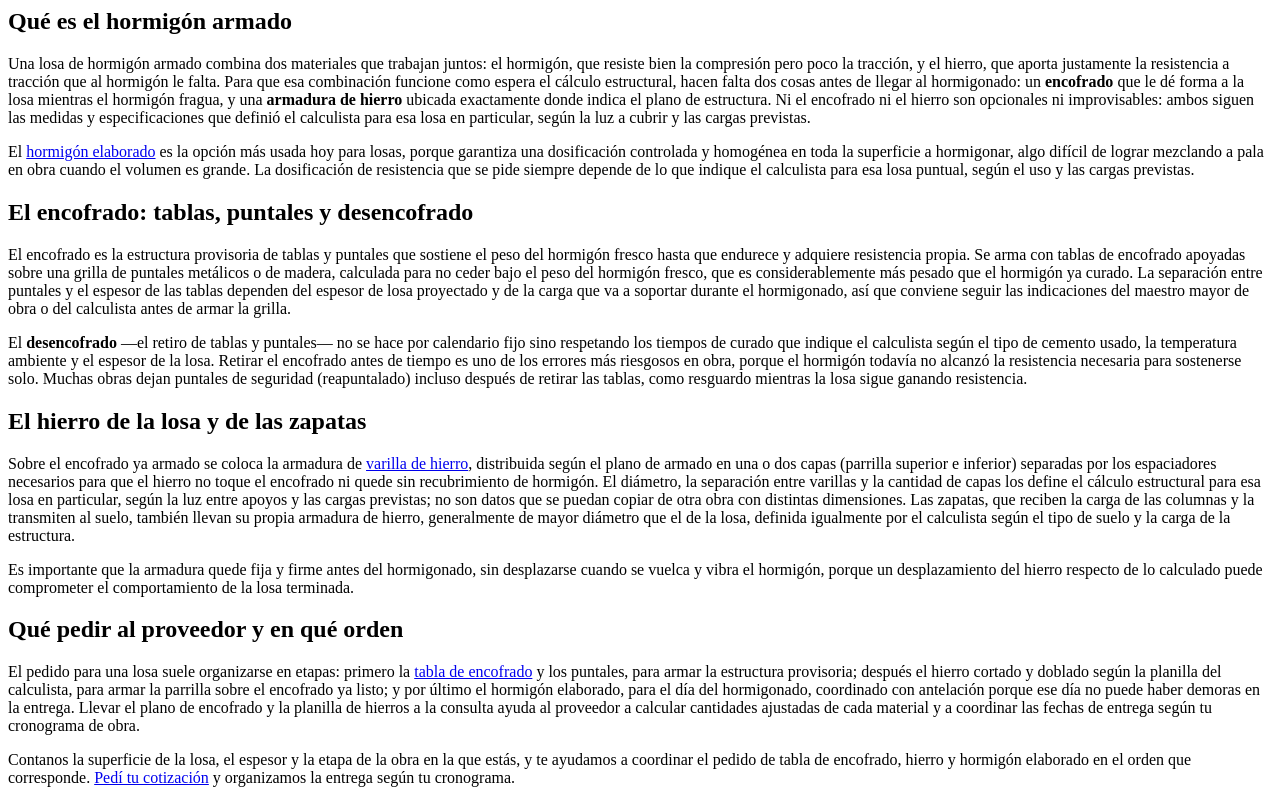
After one commit to antonmarklundcom/materiales, a PHP site: page /guias/losa-de-hormigon-encofrado-y-hierro.php in a window 1280 px wide. The commit adds this page. Run offline with PHP 8.4, Linux system fonts and the light colour scheme.

Commit message:
Fase 6 — prosa de las 5 categorías de lanzamiento y las 8 guías
Co-Authored-By: Claude Sonnet 5 <noreply@anthropic.com>
Claude-Session: https://claude.ai/code/session_01WNtrX5P8FUmnHXNdxW6Y7P

```diff
--- a/content/categorias/chapas-y-techos.php
+++ b/content/categorias/chapas-y-techos.php
@@ -10,8 +10,8 @@
   corta calor y ruido de lluvia. Si la idea es un techo de tejas, están la
   <a href="/materiales/teja-espanola/">teja española</a> (la teja colonial curva de siempre) y
   la <a href="/materiales/teja-francesa/">teja francesa</a>, de perfil plano y encastre. El
-  <a href="/materiales/fibrocemento/">fibrocemento</a> —lo que acá se conoce como
-  eternit— es otra alternativa liviana y resistente para techos y cerramientos. Para luz
+  <a href="/materiales/fibrocemento/">fibrocemento</a> es otra alternativa liviana y
+  resistente para techos y cerramientos. Para luz
   natural sin perder cobertura está el <a href="/materiales/policarbonato/">policarbonato</a>,
   ideal para galerías y claraboyas, y para cielorrasos interiores el
   <a href="/materiales/cielorraso-de-pvc/">cielorraso de PVC</a>. Completan el techo las
--- /dev/null
+++ b/content/guias/losa-de-hormigon-encofrado-y-hierro.php
@@ -0,0 +1,74 @@
+<h2>Qué es el hormigón armado</h2>
+<p>
+  Una losa de hormigón armado combina dos materiales que trabajan juntos: el hormigón, que
+  resiste bien la compresión pero poco la tracción, y el hierro, que aporta justamente la
+  resistencia a tracción que al hormigón le falta. Para que esa combinación funcione como espera
+  el cálculo estructural, hacen falta dos cosas antes de llegar al hormigonado: un
+  <strong>encofrado</strong> que le dé forma a la losa mientras el hormigón fragua, y una
+  <strong>armadura de hierro</strong> ubicada exactamente donde indica el plano de estructura. Ni
+  el encofrado ni el hierro son opcionales ni improvisables: ambos siguen las medidas y
+  especificaciones que definió el calculista para esa losa en particular, según la luz a cubrir y
+  las cargas previstas.
+</p>
+<p>
+  El <a href="/materiales/hormigon-elaborado/">hormigón elaborado</a> es la opción más usada hoy
+  para losas, porque garantiza una dosificación controlada y homogénea en toda la superficie a
+  hormigonar, algo difícil de lograr mezclando a pala en obra cuando el volumen es grande. La
+  dosificación de resistencia que se pide siempre depende de lo que indique el calculista para esa
+  losa puntual, según el uso y las cargas previstas.
+</p>
+
+<h2>El encofrado: tablas, puntales y desencofrado</h2>
+<p>
+  El encofrado es la estructura provisoria de tablas y puntales que sostiene el peso del hormigón
+  fresco hasta que endurece y adquiere resistencia propia. Se arma con tablas de encofrado
+  apoyadas sobre una grilla de puntales metálicos o de madera, calculada para no ceder bajo el
+  peso del hormigón fresco, que es considerablemente más pesado que el hormigón ya curado. La
+  separación entre puntales y el espesor de las tablas dependen del espesor de losa proyectado y
+  de la carga que va a soportar durante el hormigonado, así que conviene seguir las indicaciones
+  del maestro mayor de obra o del calculista antes de armar la grilla.
+</p>
+<p>
+  El <strong>desencofrado</strong> —el retiro de tablas y puntales— no se hace por calendario fijo
+  sino respetando los tiempos de curado que indique el calculista según el tipo de cemento
+  usado, la temperatura ambiente y el espesor de la losa. Retirar el encofrado antes de tiempo es
+  uno de los errores más riesgosos en obra, porque el hormigón todavía no alcanzó la resistencia
+  necesaria para sostenerse solo. Muchas obras dejan puntales de seguridad (reapuntalado) incluso
+  después de retirar las tablas, como resguardo mientras la losa sigue ganando resistencia.
+</p>
+
+<h2>El hierro de la losa y de las zapatas</h2>
+<p>
+  Sobre el encofrado ya armado se coloca la armadura de <a href="/materiales/varilla-de-hierro/">
+  varilla de hierro</a>, distribuida según el plano de armado en una o dos capas (parrilla
+  superior e inferior) separadas por los espaciadores necesarios para que el hierro no toque el
+  encofrado ni quede sin recubrimiento de hormigón. El diámetro, la separación entre varillas y la
+  cantidad de capas los define el cálculo estructural para esa losa en particular, según la luz
+  entre apoyos y las cargas previstas; no son datos que se puedan copiar de otra obra con
+  distintas dimensiones. Las zapatas, que reciben la carga de las columnas y la transmiten al
+  suelo, también llevan su propia armadura de hierro, generalmente de mayor diámetro que el de la
+  losa, definida igualmente por el calculista según el tipo de suelo y la carga de la estructura.
+</p>
+<p>
+  Es importante que la armadura quede fija y firme antes del hormigonado, sin desplazarse cuando
+  se vuelca y vibra el hormigón, porque un desplazamiento del hierro respecto de lo calculado
+  puede comprometer el comportamiento de la losa terminada.
+</p>
+
+<h2>Qué pedir al proveedor y en qué orden</h2>
+<p>
+  El pedido para una losa suele organizarse en etapas: primero la
+  <a href="/materiales/tabla-de-encofrado/">tabla de encofrado</a> y los puntales, para armar la
+  estructura provisoria; después el hierro cortado y doblado según la planilla del calculista,
+  para armar la parrilla sobre el encofrado ya listo; y por último el hormigón elaborado, para el
+  día del hormigonado, coordinado con antelación porque ese día no puede haber demoras en la
+  entrega. Llevar el plano de encofrado y la planilla de hierros a la consulta ayuda al proveedor
+  a calcular cantidades ajustadas de cada material y a coordinar las fechas de entrega según tu
+  cronograma de obra.
+</p>
+<p>
+  Contanos la superficie de la losa, el espesor y la etapa de la obra en la que estás, y te
+  ayudamos a coordinar el pedido de tabla de encofrado, hierro y hormigón elaborado en el orden
+  que corresponde. <a href="/cotizar/">Pedí tu cotización</a> y organizamos la entrega según tu
+  cronograma.
+</p>
--- a/content/guias/que-chapa-conviene-para-techo.php
+++ b/content/guias/que-chapa-conviene-para-techo.php
@@ -36,6 +36,12 @@
   pendiente mínima que soporta el perfil elegido para el ancho de chapa que vas a usar, porque
   eso varía según el fabricante y el tipo de onda.
 </p>
+<p>
+  El sentido de montaje de las chapas —contra el viento predominante de la zona— y el solape
+  entre chapas consecutivas también afectan cuánta agua se filtra en tormentas fuertes. Un
+  solape corto ahorra material pero deja más riesgo de filtración; conversalo con el proveedor
+  antes de calcular cuántas chapas necesitás para cubrir el ancho total del techo.
+</p>
 
 <h2>Accesorios que se cotizan aparte</h2>
 <p>
--- a/content/guias/que-diametro-de-hierro-para-que-uso.php
+++ b/content/guias/que-diametro-de-hierro-para-que-uso.php
@@ -36,6 +36,12 @@
   sismo o una sobrecarga. Ninguno de estos valores —diámetro, cantidad, separación— es intercambiable
   entre obras distintas: cada estructura tiene su propio cálculo según sus propias cargas y luces.
 </p>
+<p>
+  En cimientos y zapatas también aparece hierro, generalmente en diámetros intermedios y en
+  parrillas cruzadas, porque ahí la estructura transmite toda la carga del edificio al suelo. La
+  cantidad de capas y el recubrimiento del hierro respecto del borde de hormigón también forman
+  parte del cálculo, y varían según el tipo de suelo y la humedad de la zona.
+</p>
 
 <h2>Qué datos necesita el proveedor</h2>
 <p>
--- a/content/materiales/canaletas.php
+++ b/content/materiales/canaletas.php
@@ -5,7 +5,7 @@
   Cumplen la función de <strong>desagüe pluvial</strong>: la canaleta corre a lo largo del
   alero y entrega el agua a un <strong>caño de bajada</strong>, que la lleva hasta el desagüe o
   el patio. Se usan tanto en <strong>canaletas de PVC</strong> —livianas, fáciles de cortar y
-  las más difundidas en obra nueva, lo que acá se conoce como canaleta tigre— como en
+  las más difundidas en obra nueva —lo que acá se conoce como canaleta tigre— como en
   <strong>canaleta de chapa galvanizada</strong>, más resistente al sol directo y usada sobre
   todo en canaleta embutida o en techos con mucha exposición. También forman parte del sistema
   de desagüe el <strong>pecho paloma</strong>, la pieza de salida hacia la bajada, y la
```
Also changed, not shown: content/guias/como-revocar-una-pared.php (added, +64 -0 lines), content/guias/cuanta-arena-y-ripio-por-m3-de-hormigon.php (+8 -0 lines), data/guides.php (+8 -8 lines).
